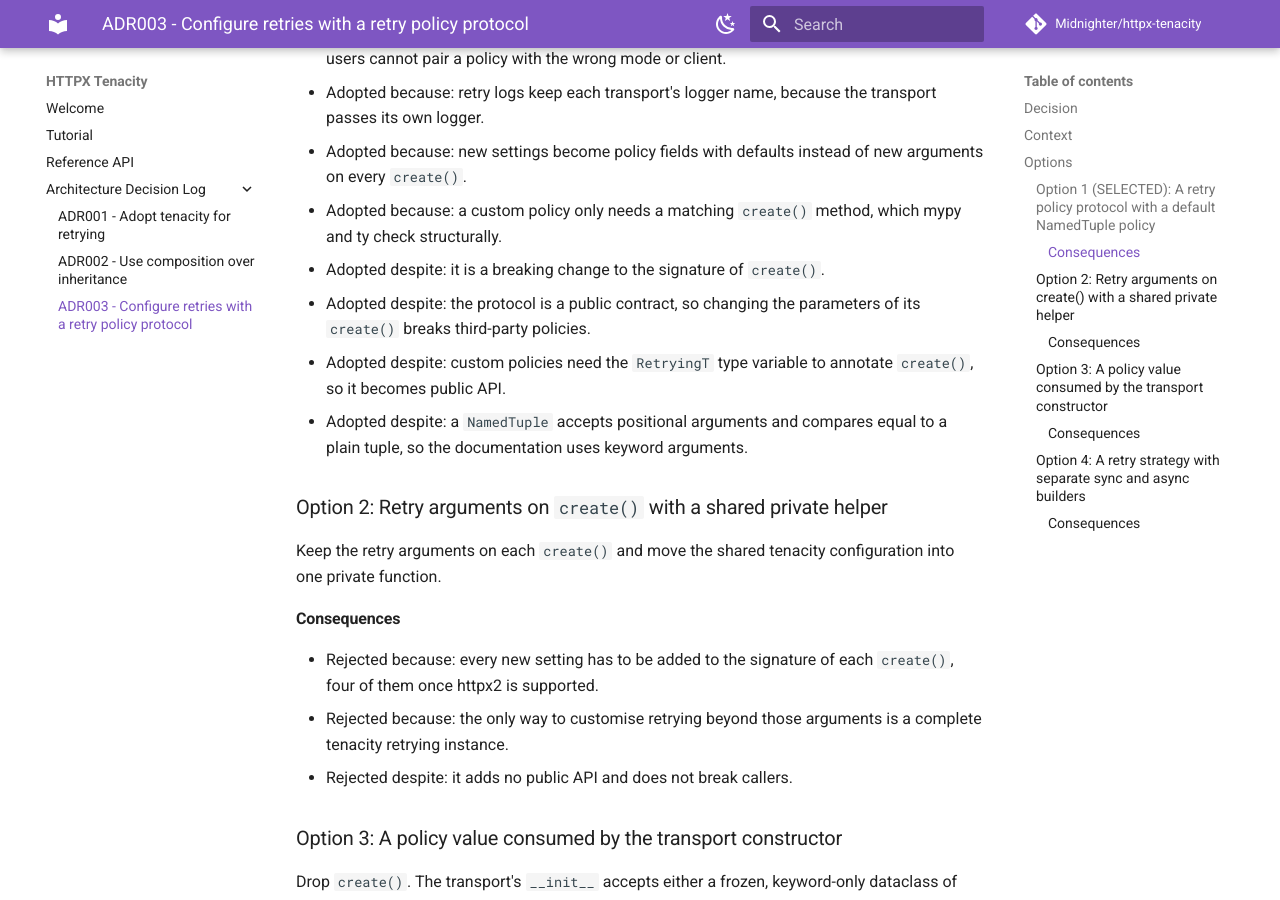
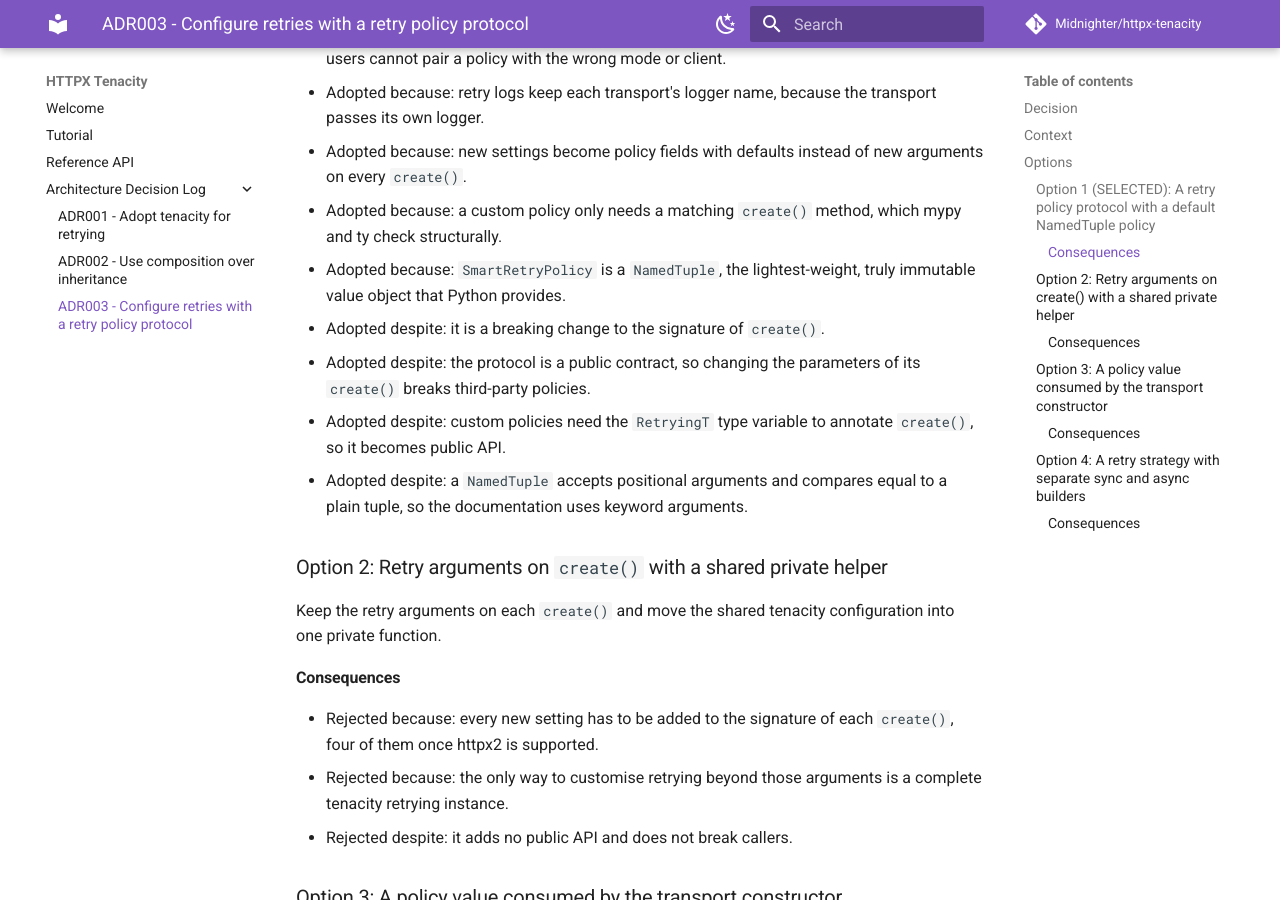
Before and after one commit to Midnighter/httpx-tenacity, an MkDocs documentation site: the page built from docs/adr/adr003-configure-retries-with-a-retry-policy-protocol.md, in a window 1280 px wide and 900 px high, scrolled down 1404 px. Built offline with MkDocs 1.6.1 and Material for MkDocs 9.7.7, drawn with Linux system fonts in a browser that asks for light colours; comment, search, counter and statistics services are not loaded; the version menu is left out; some of the changed text lies outside the part shown.

Commit message:
docs: accept ADR003 and record why SmartRetryPolicy is a NamedTuple
Co-authored-by: Amp <amp@ampcode.com>
Amp-Thread-ID: https://ampcode.com/threads/T-01a1b691-07a4-741e-8dcf-da676e9c6724

```diff
--- a/docs/adr/adr003-configure-retries-with-a-retry-policy-protocol.md
+++ b/docs/adr/adr003-configure-retries-with-a-retry-policy-protocol.md
@@ -30,6 +30,7 @@ The transports' `create()` factories take a `policy` that implements the `RetryP
 - Adopted because: retry logs keep each transport's logger name, because the transport passes its own logger.
 - Adopted because: new settings become policy fields with defaults instead of new arguments on every `create()`.
 - Adopted because: a custom policy only needs a matching `create()` method, which mypy and ty check structurally.
+- Adopted because: `SmartRetryPolicy` is a `NamedTuple`, the lightest-weight, truly immutable value object that Python provides.
 - Adopted despite: it is a breaking change to the signature of `create()`.
 - Adopted despite: the protocol is a public contract, so changing the parameters of its `create()` breaks third-party policies.
 - Adopted despite: custom policies need the `RetryingT` type variable to annotate `create()`, so it becomes public API.
```
Also changed, not shown: other parts of docs/adr/adr003-configure-retries-with-a-retry-policy-protocol.md (+1 -1 lines), docs/adr/index.md (+0 -3 lines).
